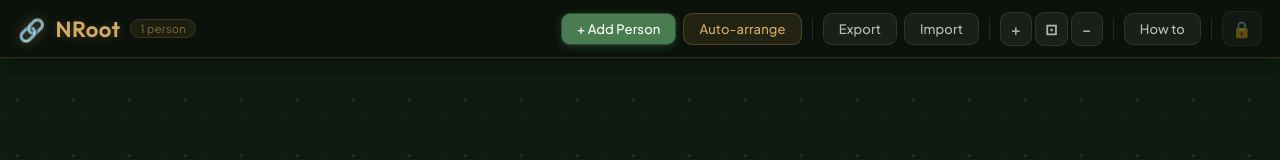
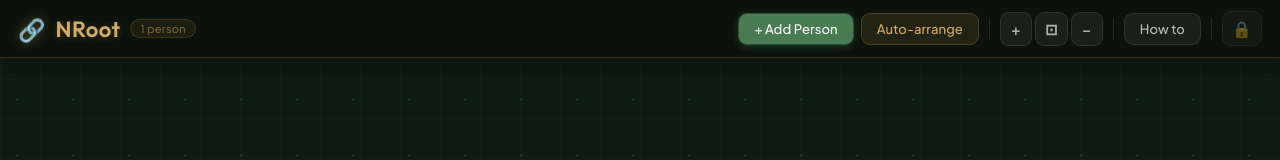
Before and after one commit to nanusense/nroot, a React (Vite) app: page / in a window 1280 px wide. Shown: the top 160 px of the page. Built offline with nearby package versions, Linux system fonts and the light colour scheme; no server answers; the database is empty.

Commit message:
Restrict Export/Import to admin only; clean up How to tips
Co-Authored-By: Claude Sonnet 4.6 <noreply@anthropic.com>

```diff
--- a/src/components/HowToModal.jsx
+++ b/src/components/HowToModal.jsx
@@ -101,7 +101,6 @@ export default function HowToModal({ onClose }) {
               <li>Use the scroll wheel (or pinch on mobile) to zoom in and out.</li>
               <li>Click the <strong>×</strong> on a card to remove that person. You will be asked to confirm first.</li>
               <li>Changes are saved automatically and shared in real time — anyone with the link sees the same tree.</li>
-              <li>Use <strong>Export</strong> to download a backup as a JSON file, and <strong>Import</strong> to restore it.</li>
             </ul>
           </section>
 
--- a/src/components/Toolbar.jsx
+++ b/src/components/Toolbar.jsx
@@ -66,12 +66,12 @@ export default function Toolbar({ nodes, edges, onAddRoot, onAutoArrange, onExpo
           Auto-arrange
         </button>
 
+        {isAdmin && (
+          <>
             <div className="toolbar__divider" />
-
             <button className="btn btn--ghost" onClick={onExport} title="Export tree as JSON">
               Export
             </button>
-
             <button
               className="btn btn--ghost"
               onClick={() => importRef.current?.click()}
@@ -86,6 +86,8 @@ export default function Toolbar({ nodes, edges, onAddRoot, onAutoArrange, onExpo
               onChange={handleImportChange}
               style={{ display: 'none' }}
             />
+          </>
+        )}
 
         <div className="toolbar__divider" />
 
@@ -144,6 +146,8 @@ export default function Toolbar({ nodes, edges, onAddRoot, onAutoArrange, onExpo
             <button className="btn btn--secondary" onClick={() => { onAutoArrange(); closeMenu() }}>
               Auto-arrange
             </button>
+            {isAdmin && (
+              <>
                 <div className="toolbar__divider" />
                 <button className="btn btn--ghost" onClick={() => { onExport(); closeMenu() }}>
                   Export
@@ -151,6 +155,8 @@ export default function Toolbar({ nodes, edges, onAddRoot, onAutoArrange, onExpo
                 <button className="btn btn--ghost" onClick={() => { importRef.current?.click(); closeMenu() }}>
                   Import
                 </button>
+              </>
+            )}
             <div className="toolbar__divider" />
             <div className="toolbar__zoom">
               <button className="btn btn--icon" onClick={() => { zoomIn(); closeMenu() }}>+</button>
```
Lines whose indentation alone changed are shown as unchanged.
